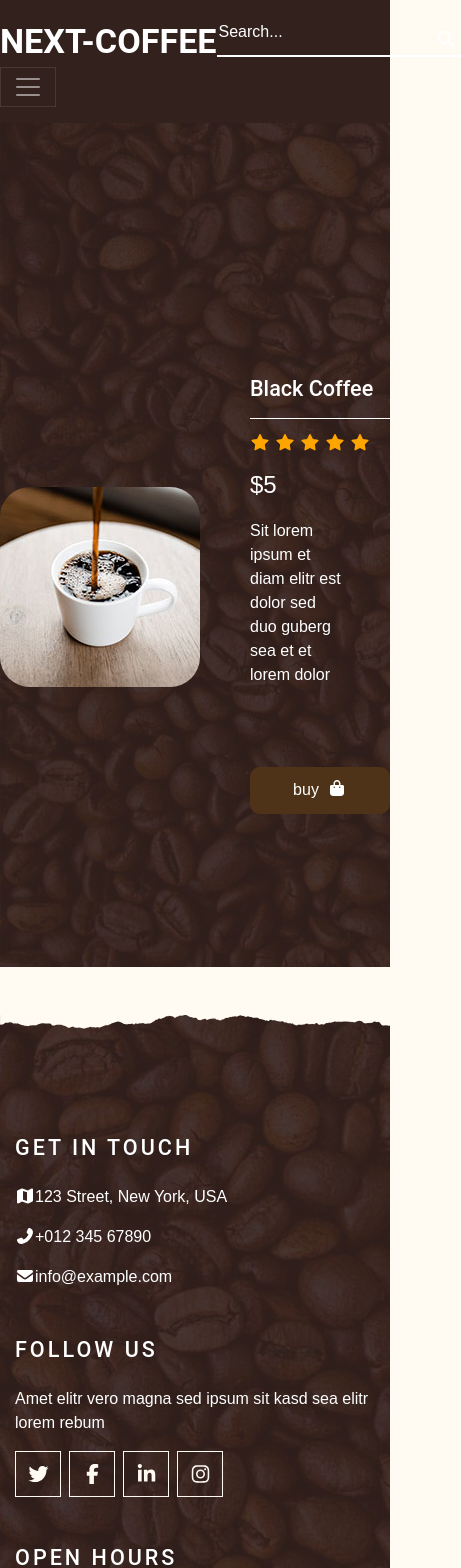
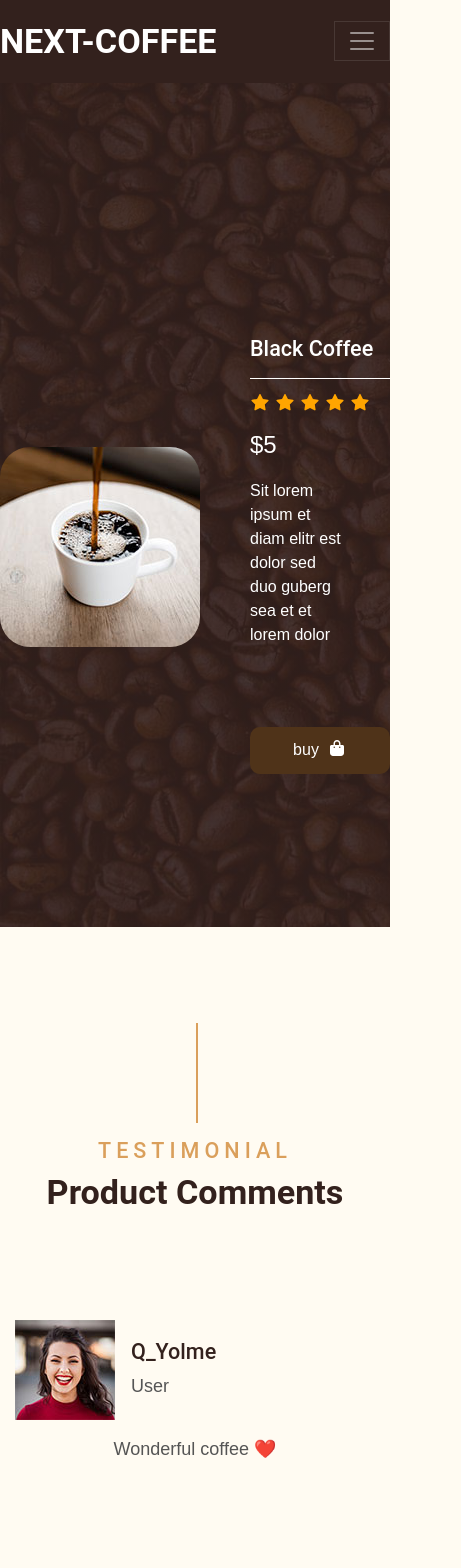
Before and after one commit to danialmousavi/Next-Coffee, a Next.js app: page /product/1 in a window 390 px wide. Shown: the top 1568 px of the page, 461 px wide, since content can reach past the window. Built offline with nearby package versions, Linux system fonts and the light colour scheme; data requests are answered from the project's data file.

Commit message:
show comments in product detail and fix navbar bug

```diff
--- a/components/modules/Navbar/Navbar.js
+++ b/components/modules/Navbar/Navbar.js
@@ -1,36 +1,45 @@
 import React, { useState } from "react";
 import styles from "@/styles/Navbar.module.css";
 import Link from "next/link";
-import { config } from "@fortawesome/fontawesome-svg-core";
 import { FontAwesomeIcon } from "@fortawesome/react-fontawesome";
 import { faSearch } from "@fortawesome/free-solid-svg-icons";
 import { useRouter } from "next/router";
+
 function Navbar() {
-  const [search , setSearch]=useState("");
-  const route=useRouter();
-  const searchHandler=()=>{
+  const [search, setSearch] = useState("");
+  const [menuOpen, setMenuOpen] = useState(false);
+  const route = useRouter();
+
+  const searchHandler = () => {
     if (search.trim()) {
       route.push(`/search?q=${search}`);
-      setSearch("")
+      setSearch("");
+      setMenuOpen(false); // وقتی سرچ کرد، منو بسته بشه
     }
-  }
-  const searchHandlerWithEnter=(event)=>{
-    if (event.keyCode === 13) {
-      if (search.trim()) {
-        route.push(`/search?q=${search}`);
-        setSearch("")
-      }
+  };
+
+  const searchHandlerWithEnter = (event) => {
+    if (event.key === "Enter" && search.trim()) {
+      route.push(`/search?q=${search}`);
+      setSearch("");
+      setMenuOpen(false);
     }
-  }
+  };
+
   return (
     <div className={`container-fluid p-0 ${styles.nav_bar}`}>
       <nav
         className={`${styles.navbar} ${styles.navbar_expand_lg} bg-none navbar-dark py-3`}
       >
-           <div className="d-flex align-items-center position-relative">
+        {/* لوگو */}
         <Link href="/" className={`${styles.navbar_brand} px-lg-4 m-0`}>
-          <h1 className="m-0 display-4 text-uppercase text-white">Next-Coffee</h1>
+          <h1 className="m-0 display-4 text-uppercase text-white">
+            Next-Coffee
+          </h1>
         </Link>
+
+        {/* سرچ مخصوص دسکتاپ */}
+        <div className={`d-none d-lg-flex align-items-center position-relative`}>
           <input
             value={search}
             onChange={(event) => setSearch(event.target.value)}
@@ -44,20 +53,41 @@ function Navbar() {
             className={styles.search_icon}
             icon={faSearch}
           />
-          </div>
+        </div>
+
+        {/* دکمه توگل */}
         <button
           type="button"
           className={`${styles.navbar_toggler}`}
-          data-toggle="collapse"
-          data-target="#navbarCollapse"
+          onClick={() => setMenuOpen(!menuOpen)}
         >
           <span className={`${styles.navbar_toggler_icon}`}></span>
         </button>
+
+        {/* منو */}
         <div
-          className={`collapse ${styles.navbar_collapse} justify-content-between`}
-          id="navbarCollapse"
+          className={`${styles.navbar_collapse} justify-content-between ${
+            menuOpen ? "show" : "collapse"
+          }`}
         >
           <div className={`${styles.navbar_nav} ml-auto p-4`}>
+            {/* سرچ مخصوص موبایل */}
+            <div className="d-block d-lg-none mb-3 position-relative">
+              <input
+                value={search}
+                onChange={(event) => setSearch(event.target.value)}
+                onKeyDown={searchHandlerWithEnter}
+                type="text"
+                className={styles.search_input}
+                placeholder="Search..."
+              />
+              <FontAwesomeIcon
+                onClick={searchHandler}
+                className={styles.search_icon}
+                icon={faSearch}
+              />
+            </div>
+
             <Link
               href="/"
               className={`${styles.nav_link} ${styles.active_nav_link}`}
@@ -77,15 +107,22 @@ function Navbar() {
               <a
                 href="#"
                 className={`${styles.nav_link} ${styles.dropdown_toggle}`}
-                data-toggle="dropdown"
               >
                 Pages
               </a>
-              <div className={`${styles.dropdown_menu} ${styles.text_capitalize}`}>
-                <Link href="/reservation" className={`${styles.dropdown_item}`}>
+              <div
+                className={`${styles.dropdown_menu} ${styles.text_capitalize}`}
+              >
+                <Link
+                  href="/reservation"
+                  className={`${styles.dropdown_item}`}
+                >
                   Reservation
                 </Link>
-                <Link href="/testimonial" className={`${styles.dropdown_item}`}>
+                <Link
+                  href="/testimonial"
+                  className={`${styles.dropdown_item}`}
+                >
                   Testimonial
                 </Link>
               </div>
--- /dev/null
+++ b/components/templates/Product/ProductComments.js
@@ -0,0 +1,73 @@
+import React from 'react'
+import styles from "@/styles/Product.module.css";
+
+// Import Swiper React components
+import { Swiper, SwiperSlide } from "swiper/react";
+
+// Import Swiper styles
+import "swiper/css";
+import "swiper/css/pagination";
+
+// import required modules
+import { Pagination } from "swiper/modules";
+
+export default function ProductComments({data}) {
+  return (
+    <div className="container-fluid pt-5">
+      <div className="container">
+        <div className="section-title">
+          <h4
+            className="text-primary text-uppercase"
+            style={{ letterSpacing: "5px" }}
+          >
+            TESTIMONIAL
+          </h4>
+          <h1 className="display-4">Product Comments</h1>
+        </div>
+        {data.length?(
+        <div className="row">
+          <Swiper
+            loop={true}
+            slidesPerView={1}
+            spaceBetween={10}
+            pagination={{
+              clickable: true,
+            }}
+            breakpoints={{
+              1024: {
+                slidesPerView: 2,
+                spaceBetween: 100,
+              },
+            }}
+            modules={[Pagination]}
+            className={styles.swiper}
+          >
+            {data.slice(0, 6).map((comment) => (
+              <SwiperSlide className={styles.swiper_slide} key={comment.id}>
+                <div className="testimonial-item">
+                  <div className="d-flex align-items-center mb-3">
+                    <img
+                      className="img-fluid"
+                      width={100}
+                      src={comment.profile}
+                      alt=""
+                    />
+                    <div className="ml-3">
+                      <h4>{comment.username}</h4>
+                      <p className="text-left mb-0">User</p>
+                    </div>
+                  </div>
+                  <p className="m-0 mb-4">{comment.body}</p>
+                </div>
+              </SwiperSlide>
+            ))}
+          </Swiper>
+        </div>):(
+            <div className="aler alert-warning">
+            <h1  className=" text-center">there is no comment...</h1>
+            </div>
+)}
+      </div>
+    </div>
+  );
+}
--- a/pages/product/[id].js
+++ b/pages/product/[id].js
@@ -1,10 +1,12 @@
+import ProductComments from '@/components/templates/Product/ProductComments';
 import ProductDetails from '@/components/templates/Product/ProductDetails'
 import React from 'react'
 
-export default function Prouduct({product}) {
+export default function Prouduct({product,productComments}) {
   return (
     <>
     <ProductDetails data={product}/>
+    <ProductComments data={productComments}/>
     </>
   )
 }
@@ -23,11 +25,16 @@ export async function getStaticProps(context) {
     const {params}=context;
     const res=await fetch(`http://localhost:4000/menu/${params.id}`);
     const product=await res.json();
-    console.log(product);
+
+    const commentsResponse=await fetch("http://localhost:4000/comments");
+    const AllComments=await commentsResponse.json();
+
+    const productComments=AllComments.filter(comment=>comment.productID==params.id);
 
     return{
       props:{
-        product
+        product,
+        productComments
       }
     }
 
```
